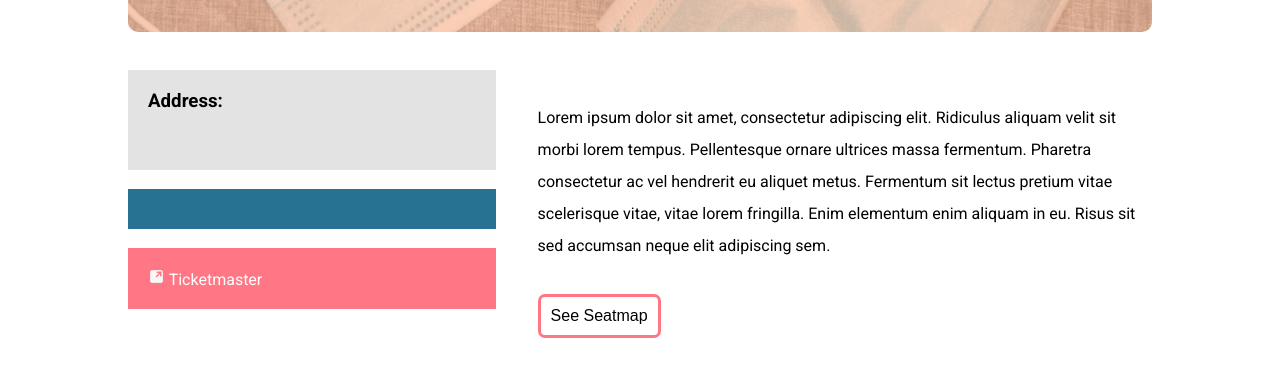
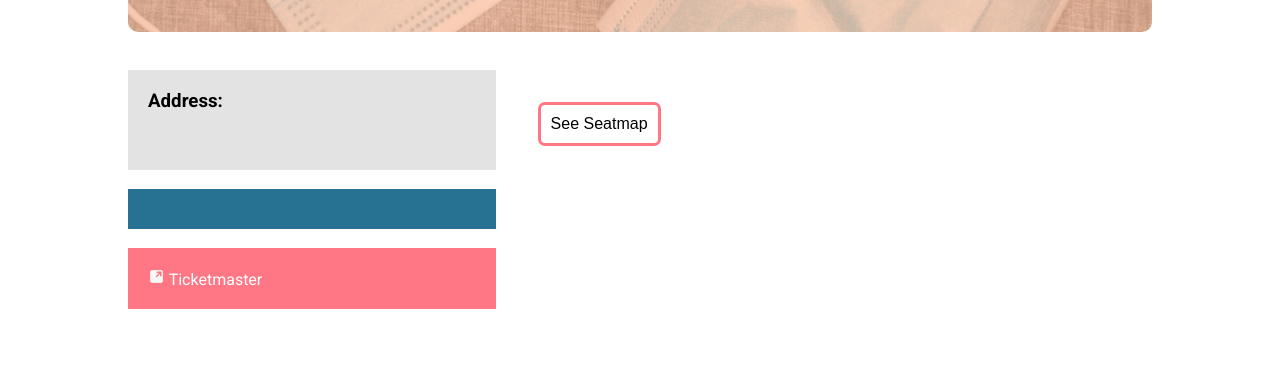
Before and after one commit to ironhack-api-project/api, a React (Create React App) app: page /events/1 in a window 1280 px wide. Shown: the part 420-796 px from the top of the page. Built offline with nearby package versions, Linux system fonts and the light colour scheme; no server answers.

Commit message:
removed text from events page

```diff
--- a/src/components/Events.js
+++ b/src/components/Events.js
@@ -93,13 +93,6 @@ function Events(props) {
                 <h3>{event.promoter?.description}</h3>
               )}
               <br></br>
-              Lorem ipsum dolor sit amet, consectetur adipiscing elit. Ridiculus
-              aliquam velit sit morbi lorem tempus. Pellentesque ornare ultrices
-              massa fermentum. Pharetra consectetur ac vel hendrerit eu aliquet
-              metus. Fermentum sit lectus pretium vitae scelerisque vitae, vitae
-              lorem fringilla. Enim elementum enim aliquam in eu. Risus sit sed
-              accumsan neque elit adipiscing sem.<br></br>
-              <br></br>
               {/* display venue information */}
               {!event._embedded?.venues?.[0]?.name ? null : (
                 <div>
```
